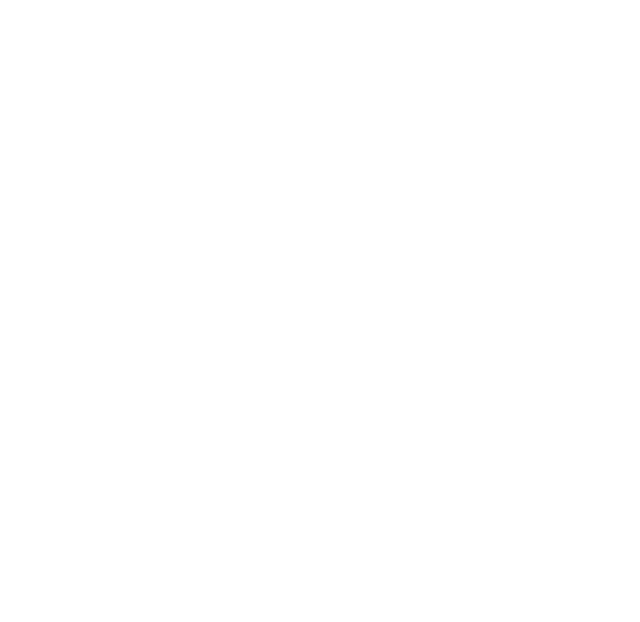
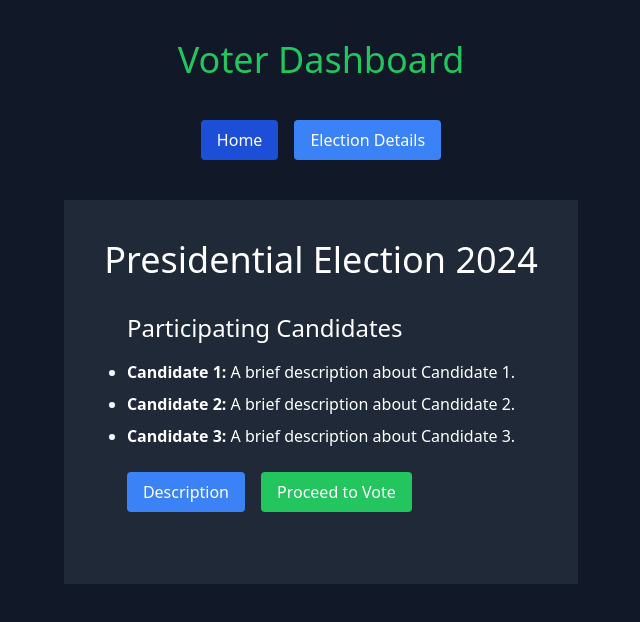
Before and after one commit to Kesavanmessi/secured_voting_system_fullstack, a React (Vite) app in the folder secure-voting/: page /voter-dashboard/election-details in a window 1280 px wide. Before the commit this address had no page. Shown: the top 622 px of the page, without its empty margins (319-959 px from the left). Built offline with nearby package versions, Linux system fonts and the light colour scheme.

Commit message:
created voter pages for dashboard,home,electiondetails,votingpage

```diff
--- /dev/null
+++ b/secure-voting/src/ElectionDetails.jsx
@@ -0,0 +1,67 @@
+import { useState } from 'react';
+import { Link } from 'react-router-dom';
+function ElectionDetails() {
+  // Mock data for election details (you can replace this with actual data later)
+  const [electionDetails, setElectionDetails] = useState({
+    name: 'Presidential Election 2024',
+    candidates: [
+      { id: 1, name: 'Candidate 1', description: 'A brief description about Candidate 1.' },
+      { id: 2, name: 'Candidate 2', description: 'A brief description about Candidate 2.' },
+      { id: 3, name: 'Candidate 3', description: 'A brief description about Candidate 3.' },
+    ],
+    startTime: new Date('2024-10-01T08:00:00'), // Mock start time
+    endTime: new Date('2024-10-20T18:00:00'),  // Mock end time
+    isResultPublished: false, // To be updated after backend integration
+  });
+
+  // Current date to compare with election time
+  const currentTime = new Date();
+
+  // Logic for ongoing and finished election
+  const isOngoing = currentTime >= electionDetails.startTime && currentTime <= electionDetails.endTime;
+  const isFinished = false;
+
+  return (
+    <div className="bg-gray-800 p-10 text-white flex flex-col items-center">
+      <h1 className="text-4xl mb-8">{electionDetails.name}</h1>
+
+      {isOngoing && !electionDetails.isResultPublished && !isFinished &&(
+        <div>
+          {/* Display election information while it's ongoing */}
+          <h2 className="text-2xl mb-4">Participating Candidates</h2>
+          <ul className="list-disc mb-6">
+            {electionDetails.candidates.map(candidate => (
+              <li key={candidate.id} className="mb-2">
+                <strong>{candidate.name}:</strong> {candidate.description}
+              </li>
+            ))}
+          </ul>
+
+          <div className="flex space-x-4 mb-8">
+            <button className="bg-blue-500 hover:bg-blue-400 text-white py-2 px-4 rounded">
+              Description
+            </button>
+            <Link to='/voting-page' className="bg-green-500 hover:bg-green-400 text-white py-2 px-4 rounded">
+              Proceed to Vote
+            </Link>
+          </div>
+        </div>
+      )}
+
+      {isFinished && (
+        <div className="text-center">
+          <h2 className="text-2xl mb-4">The election has finished.</h2>
+          {electionDetails.isResultPublished ? (
+            <button className="bg-yellow-500 hover:bg-yellow-400 text-white py-2 px-4 rounded">
+              View Result
+            </button>
+          ) : (
+            <p className="text-gray-400">The result is not yet published. Please check back later.</p>
+          )}
+        </div>
+      )}
+    </div>
+  );
+}
+
+export default ElectionDetails;
--- /dev/null
+++ b/secure-voting/src/VoterDashboard.jsx
@@ -0,0 +1,33 @@
+import { NavLink, Outlet } from 'react-router-dom';
+
+function VoterDashboard() {
+  return (
+    <div className="min-h-screen bg-gray-900 text-white flex flex-col items-center p-10">
+      <h1 className="text-4xl mb-10 text-green-500">Voter Dashboard</h1>
+
+      <nav className="mb-10 flex gap-4">
+        <NavLink
+          to="/voter-dashboard/home"
+          className={({ isActive }) =>
+            `px-4 py-2 rounded ${isActive ? 'bg-blue-500' : 'bg-blue-700'}`
+          }
+        >
+          Home
+        </NavLink>
+        <NavLink
+          to="/voter-dashboard/election-details"
+          className={({ isActive }) =>
+            `px-4 py-2 rounded ${isActive ? 'bg-blue-500' : 'bg-blue-700'}`
+          }
+        >
+          Election Details
+        </NavLink>
+      </nav>
+
+      {/* Outlet for nested routes */}
+      <Outlet />
+    </div>
+  );
+}
+
+export default VoterDashboard;
--- /dev/null
+++ b/secure-voting/src/VoterHome.jsx
@@ -0,0 +1,31 @@
+function Home() {
+  // Mock data for election and voter details
+  const electionDetails = {
+    name: 'Presidential Election 2024',
+    description: 'This election is for the President of the United States.',
+  };
+
+  const voterDetails = {
+    name: 'John Doe',
+    eligibility: 'Eligible to vote',
+    voterID: 'VTR12345678',
+  };
+
+  return (
+    <div className="bg-gray-800 p-5 rounded-lg shadow-lg w-full max-w-lg">
+      {/* Election Information */}
+      <h2 className="text-2xl mb-4">Election Name: {electionDetails.name}</h2>
+      <p className="mb-4">{electionDetails.description}</p>
+
+      {/* Voter Information */}
+      <div className="bg-gray-700 p-4 rounded-md">
+        <h3 className="text-xl mb-2">Voter Information</h3>
+        <p><strong>Name:</strong> {voterDetails.name}</p>
+        <p><strong>Voter ID:</strong> {voterDetails.voterID}</p>
+        <p><strong>Eligibility:</strong> {voterDetails.eligibility}</p>
+      </div>
+    </div>
+  );
+}
+
+export default Home;
--- /dev/null
+++ b/secure-voting/src/VotingPage.jsx
@@ -0,0 +1,114 @@
+import React, { useState } from 'react';
+import { useNavigate } from 'react-router-dom';
+
+function VotingPage() {
+  const navigate = useNavigate();
+
+  // Mock candidates (replace this with actual data from your backend)
+  const candidates = [
+    { id: 1, name: 'Candidate 1' },
+    { id: 2, name: 'Candidate 2' },
+    { id: 3, name: 'Candidate 3' },
+  ];
+
+  const [selectedCandidate, setSelectedCandidate] = useState(null);  // Holds the selected candidate
+  const [voteConfirmed, setVoteConfirmed] = useState(false);        // Controls if vote is confirmed
+  const [voteSubmitted, setVoteSubmitted] = useState(false);        // Controls if vote is submitted
+
+  // Function to handle radio selection
+  const handleSelection = (event) => {
+    setSelectedCandidate(event.target.value);
+  };
+
+  // Function to go back to candidate selection
+  const handleBack = () => {
+    setVoteConfirmed(false);
+  };
+
+  // Function to confirm vote
+  const handleVoteConfirmation = () => {
+    setVoteConfirmed(true);
+  };
+
+  // Function to submit the vote
+  const handleVoteSubmission = () => {
+    setVoteSubmitted(true);
+
+    // Simulate vote submission and redirection
+    setTimeout(() => {
+      navigate('/voter-login');  // Redirect to voter login after 5 seconds
+    }, 5000);
+  };
+
+  return (
+    <div className="bg-gray-900 text-white p-10 flex flex-col items-center min-h-screen">
+      <h1 className="text-4xl text-green-400 mb-8">Vote for a Candidate</h1>
+
+      {/* Candidate Selection */}
+      {!voteConfirmed && !voteSubmitted && (
+        <form className="flex flex-col items-center">
+          <div className="mb-6">
+            {candidates.map((candidate) => (
+              <label key={candidate.id} className="block mb-4 text-yellow-300">
+                <input
+                  type="radio"
+                  name="candidate"
+                  value={candidate.name}
+                  onChange={handleSelection}
+                  className="mr-2"
+                />
+                {candidate.name}
+              </label>
+            ))}
+          </div>
+
+          {selectedCandidate && (
+            <button
+              type="button"
+              onClick={handleVoteConfirmation}
+              className="bg-blue-500 text-white px-4 py-2 rounded hover:bg-blue-400"
+            >
+              Submit
+            </button>
+          )}
+        </form>
+      )}
+
+      {/* Confirmation step */}
+      {voteConfirmed && !voteSubmitted && (
+        <div className="text-center">
+          <h2 className="text-2xl text-yellow-400 mb-6">
+            You have chosen: <span className="font-bold">{selectedCandidate}</span>
+          </h2>
+          <p className="mb-4 text-gray-300">Please confirm your vote or go back to change your selection.</p>
+          <div className="flex justify-center gap-4">
+            <button
+              type="button"
+              onClick={handleBack}
+              className="bg-red-500 hover:bg-red-400 text-white px-4 py-2 rounded"
+            >
+              Back
+            </button>
+            <button
+              type="button"
+              onClick={handleVoteSubmission}
+              className="bg-green-500 hover:bg-green-400 text-white px-4 py-2 rounded"
+            >
+              Confirm
+            </button>
+          </div>
+        </div>
+      )}
+
+      {/* Success message and redirection */}
+      {voteSubmitted && (
+        <div className="text-center">
+          <h2 className="text-2xl text-green-500 mb-6">Your vote for <span className="font-bold">{selectedCandidate}</span> has been successfully added!</h2>
+          <p className="text-gray-400">Redirecting to the login page in 5 seconds...</p>
+        </div>
+      )}
+    </div>
+  );
+}
+
+export default VotingPage;
--- a/secure-voting/src/main.jsx
+++ b/secure-voting/src/main.jsx
@@ -9,6 +9,10 @@
 import ManageSingleElection from './ManageSingleElection.jsx'; // Import ManageSingleElection
 import ViewResults from './ViewResults.jsx';
 import AdminHome from './AdminHome.jsx';
+import VoterDashboard from './VoterDashboard.jsx';
+import ElectionDetails from './ElectionDetails.jsx';
+import Home from './VoterHome.jsx'
+import VotingPage from './VotingPage.jsx';
 import './index.css';
 
 const App = () => {
@@ -63,6 +67,12 @@
           <Route path="view-results" element={<ViewResults />} />
         </Route>
         <Route path="/voter-login" element={<Login login="Voter" />} />
+        <Route path="/voter-dashboard" element={<VoterDashboard />}>
+        <Route index element={<Navigate to="home" />} />
+        <Route path="home" element={<Home />} />
+        <Route path="election-details" element={<ElectionDetails />} />
+      </Route>
+      <Route path="/voting-page" element={<VotingPage/>} />
       </Routes>
     </Router>
   );
```
